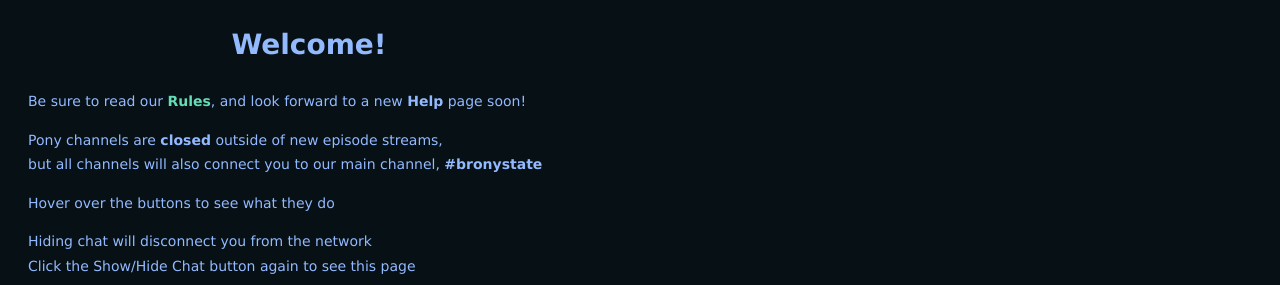
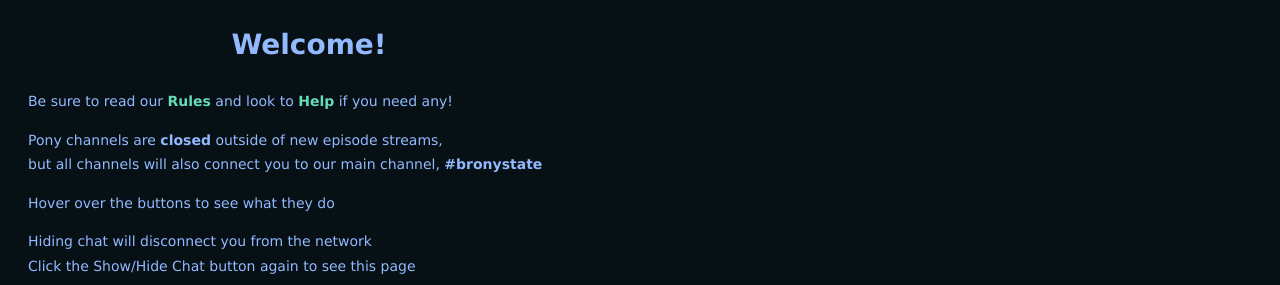
Before and after one commit to Bronystate/brstv3, a Jekyll site: the page built from onboard.html, in a window 1280 px wide. Shown: the top 285 px of the page. Built offline with Jekyll 4.4.1, drawn with Linux system fonts in a browser that asks for light colours; nearby versions of some CDN libraries.

Commit message:
enabled help link in onboarding

```diff
--- a/onboard.html
+++ b/onboard.html
@@ -14,8 +14,7 @@
   <body>
     <div class="onboardwrap">
       <h1>Welcome!</h1>
-      <!--<p>Be sure to read our <a href="/rules">Rules</a> and look to <a href="/help">Help</a> if you need any!</p>-->
-      <p>Be sure to read our <a href="/rules">Rules</a>, and look forward to a new <strong>Help</strong> page soon!</p>
+      <p>Be sure to read our <a href="/rules">Rules</a> and look to <a href="/help">Help</a> if you need any!</p>
       <p>Pony channels are <strong>closed</strong> outside of new episode streams,<br>
       but all channels will also connect you to our main channel, <strong>#bronystate</strong></p>
       <p>Hover over the buttons to see what they do</p>
```
